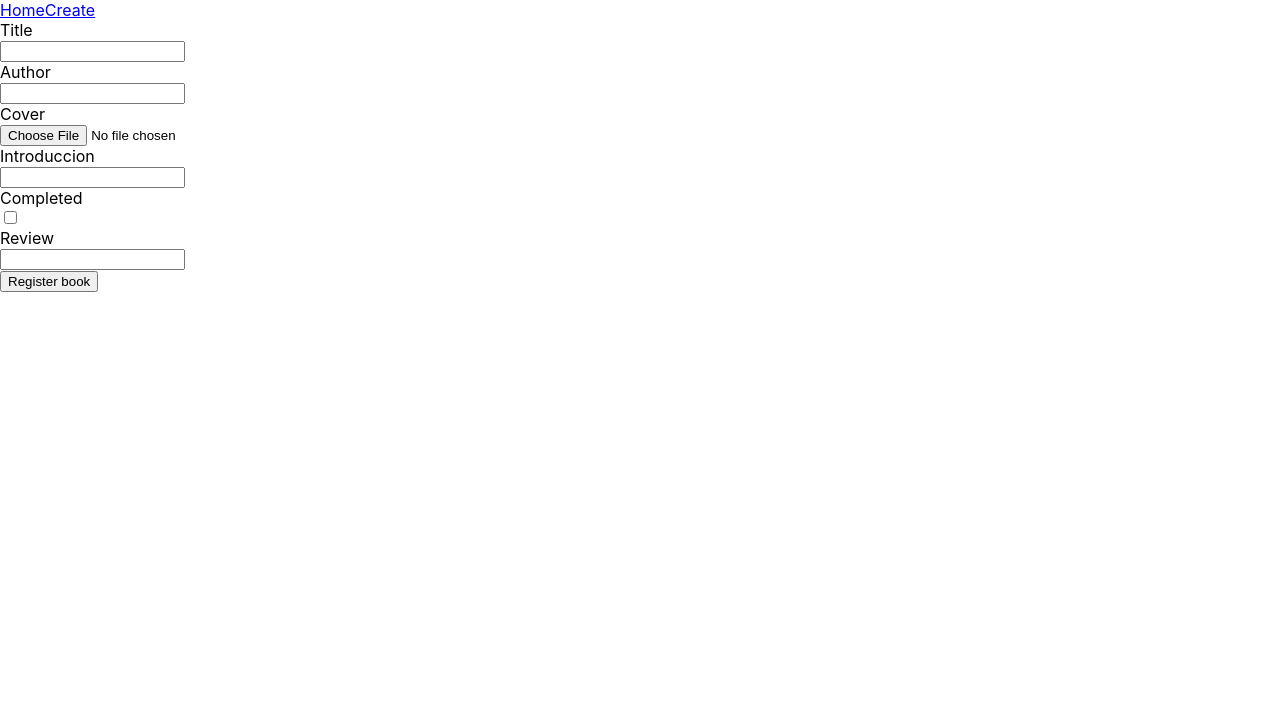
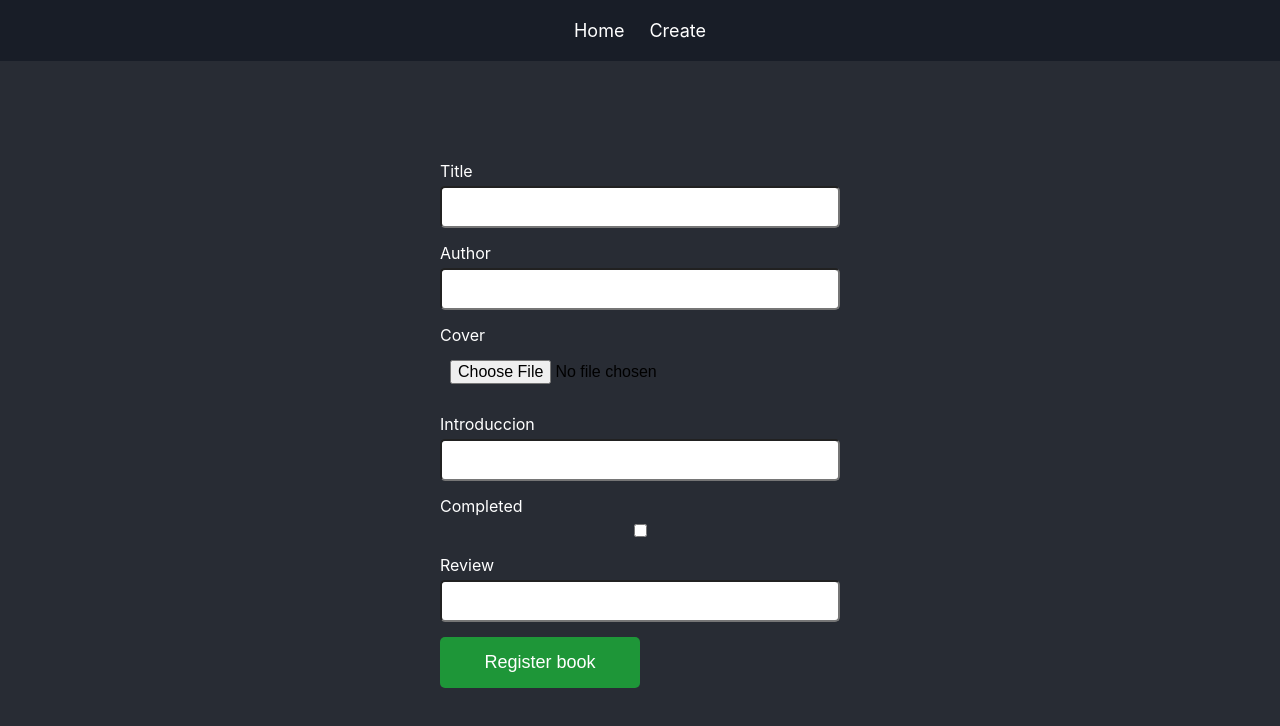
Before and after one commit to Lucas-Quiroga/bookstore-reactjs, a React (Create React App) app: page /create in a window 1280 px wide. Shown: the top 726 px of the page. Built offline with nearby package versions, Linux system fonts and the light colour scheme.

Commit message:
finally app

```diff
--- a/src/components/Book.jsx
+++ b/src/components/Book.jsx
@@ -2,10 +2,24 @@ import React from "react";
 import { Link } from "react-router-dom";
 
 const Book = ({ item }) => {
+  const bookContainerStyle = {
+    display: "flex",
+    flexDirection: "column",
+    width: "300px",
+  };
+
+  const bookInfoStyle = {
+    display: "flex",
+    flexDirection: "column",
+    alignItems: "center",
+    textAling: "center",
+    color: "white",
+    textDecoration: "none",
+  };
   return (
-    <div>
-      <Link to={`/view/${item.id}`}>
-        <img src={item.cover} width="200" alt={item.title} />
+    <div style={bookContainerStyle}>
+      <Link to={`/view/${item.id}`} style={bookInfoStyle}>
+        <img src={item.cover} width="200px" alt={item.title} />
         <div>{item.title}</div>
       </Link>
     </div>
--- a/src/components/Layout.jsx
+++ b/src/components/Layout.jsx
@@ -2,10 +2,14 @@ import React from "react";
 import Navbar from "./Navbar";
 
 const Layout = ({ children }) => {
+  const containerStyle = {
+    width: "90%",
+    margin: "100px auto",
+  };
   return (
     <div>
       <Navbar />
-      <div>{children}</div>
+      <div style={containerStyle}>{children}</div>
     </div>
   );
 };
--- a/src/components/Navbar.jsx
+++ b/src/components/Navbar.jsx
@@ -2,10 +2,29 @@ import React from "react";
 import { Link } from "react-router-dom";
 
 const Navbar = () => {
+  const linkStyle = {
+    padding: "10px",
+    display: "block",
+    fontSize: "18px",
+    color: "white",
+    textDecoration: "none",
+  };
+
+  const navContainerStyle = {
+    backgroundColor: "#181d27",
+    padding: "10px",
+    display: "flex",
+    gap: "5px",
+    justifyContent: "center",
+  };
   return (
-    <div>
-      <Link to="/">Home</Link>
-      <Link to="/create">Create</Link>
+    <div style={navContainerStyle}>
+      <Link to="/" style={linkStyle}>
+        Home
+      </Link>
+      <Link to="/create" style={linkStyle}>
+        Create
+      </Link>
     </div>
   );
 };
--- a/src/index.css
+++ b/src/index.css
@@ -1,13 +1,14 @@
 body {
   margin: 0;
-  font-family: -apple-system, BlinkMacSystemFont, 'Segoe UI', 'Roboto', 'Oxygen',
-    'Ubuntu', 'Cantarell', 'Fira Sans', 'Droid Sans', 'Helvetica Neue',
+  font-family: -apple-system, BlinkMacSystemFont, "Segoe UI", "Roboto", "Oxygen",
+    "Ubuntu", "Cantarell", "Fira Sans", "Droid Sans", "Helvetica Neue",
     sans-serif;
   -webkit-font-smoothing: antialiased;
   -moz-osx-font-smoothing: grayscale;
+  background-color: #282c34;
 }
 
 code {
-  font-family: source-code-pro, Menlo, Monaco, Consolas, 'Courier New',
+  font-family: source-code-pro, Menlo, Monaco, Consolas, "Courier New",
     monospace;
 }
--- a/src/pages/Create.js
+++ b/src/pages/Create.js
@@ -19,6 +19,40 @@ function Create() {
 
   //funcion que cuando cree un nuevo libro me pida una ruta para redirigir
   const navigate = useNavigate();
+
+  const inputStyle = {
+    formContainer: {
+      width: "400px",
+      margin: "0 auto",
+    },
+    container: {
+      display: "flex",
+      flexDirection: "column",
+      gap: "5px",
+      margin: "15px 0",
+    },
+    title: {
+      fontSize: "16px",
+      textAling: "left",
+      color: "white",
+    },
+    input: {
+      padding: "10px",
+      borderRadius: "5px",
+      fontSize: "16px",
+    },
+  };
+
+  const buttonStyle = {
+    padding: "15px 20px",
+    minWidth: "200px",
+    border: "none",
+    borderRadius: "5px",
+    backgroundColor: "#1e9638",
+    color: "white",
+    fontWeigth: "bolder",
+    fontSize: "18px",
+  };
 
   function handleChange(e) {
     const name = e.target.name;
@@ -85,66 +119,76 @@ function Create() {
     <Layout>
       {/* usamos un hipervinculo para navegar a otra pagina sin perder lo que el
       estado está guardando */}
-      <form onSubmit={handleSubmit}>
-        <div>
-          <div>Title</div>
+      <form onSubmit={handleSubmit} style={inputStyle.formContainer}>
+        <div style={inputStyle.container}>
+          <div style={inputStyle.title}>Title</div>
           <input
             type="text"
             name="title"
             onChange={handleChange}
             value={title}
+            style={inputStyle.input}
           />
         </div>
 
-        <div>
-          <div>Author</div>
+        <div style={inputStyle.container}>
+          <div style={inputStyle.title}>Author</div>
           <input
             type="text"
             name="author"
             onChange={handleChange}
             value={author}
+            style={inputStyle.input}
           />
         </div>
 
-        <div>
-          <div>Cover</div>
-          <input type="file" name="cover" onChange={handleOnChangeFile} />
+        <div style={inputStyle.container}>
+          <div style={inputStyle.title}>Cover</div>
+          <input
+            type="file"
+            name="cover"
+            onChange={handleOnChangeFile}
+            style={inputStyle.input}
+          />
           <div>
-            {!!cover ? <img src={cover} width="200" alt="preview" /> : ""}
+            {!!cover ? <img src={cover} width="200px" alt="preview" /> : ""}
           </div>
         </div>
 
-        <div>
-          <div>Introduccion</div>
+        <div style={inputStyle.container}>
+          <div style={inputStyle.title}>Introduccion</div>
           <input
             type="text"
             name="intro"
             onChange={handleChange}
             value={intro}
+            style={inputStyle.input}
           />
         </div>
 
-        <div>
-          <div>Completed</div>
+        <div style={inputStyle.container}>
+          <div style={inputStyle.title}>Completed</div>
           <input
             type="checkbox"
             name="completed"
             onChange={handleChange}
             value={completed}
+            style={inputStyle.input}
           />
         </div>
 
-        <div>
-          <div>Review</div>
+        <div style={inputStyle.container}>
+          <div style={inputStyle.title}>Review</div>
           <input
             type="text"
             name="review"
             onChange={handleChange}
             value={review}
+            style={inputStyle.input}
           />
         </div>
 
-        <input type="submit" value="Register book" />
+        <input type="submit" value="Register book" style={buttonStyle} />
       </form>
     </Layout>
   );
--- a/src/pages/Index.js
+++ b/src/pages/Index.js
@@ -6,11 +6,20 @@ import { useAppContext } from "../store/Store";
 const Index = () => {
   //llamamos al contexto
   const store = useAppContext();
+
+  const booksContainer = {
+    display: "flex",
+    flexWrap: "wrap",
+    gap: "10px",
+  };
+
   return (
     <Layout>
-      {store.items.map((item) => (
-        <Book key={item.id} item={item} />
-      ))}
+      <div style={booksContainer}>
+        {store.items.map((item) => (
+          <Book key={item.id} item={item} />
+        ))}
+      </div>
     </Layout>
   );
 };
--- a/src/pages/View.js
+++ b/src/pages/View.js
@@ -16,18 +16,34 @@ const View = () => {
     setItem(book);
   }, []);
 
+  const itemStyles = {
+    container: {
+      display: "flex",
+      gap: "20px",
+      color: "white",
+      width: "800px",
+      margin: "0 auto",
+    },
+  };
+
   if (!item) {
     return <Layout>item not found</Layout>;
   }
 
   return (
     <Layout>
-      <h2>{item?.title}</h2>
-      <div>{item?.cover ? <img src={item.cover} width="400" /> : ""}</div>
-      <div>{item?.author}</div>
-      <div>{item?.intro}</div>
-      <div>{item?.completed ? "Leido" : "Por terminar"}</div>
-      <div>{item?.review}</div>
+      <div style={itemStyles.container}>
+        <div>
+          <div>{item?.cover ? <img src={item.cover} width="400px" /> : ""}</div>
+        </div>
+        <div>
+          <h2>{item?.title}</h2>
+          <div>{item?.author}</div>
+          <div>{item?.intro}</div>
+          <div>{item?.completed ? "Leido" : "Por terminar"}</div>
+          <div>{item?.review}</div>
+        </div>
+      </div>
     </Layout>
   );
 };
--- a/src/store/Store.jsx
+++ b/src/store/Store.jsx
@@ -1,5 +1,5 @@
 //store va a tener toda la informacion para manejar de manera global
-import React, { createContext, useContext, useEffect, useState } from "react";
+import React, { createContext, useContext, useState } from "react";
 
 // definición de nuestro contexto
 const AppContext = createContext({
```
